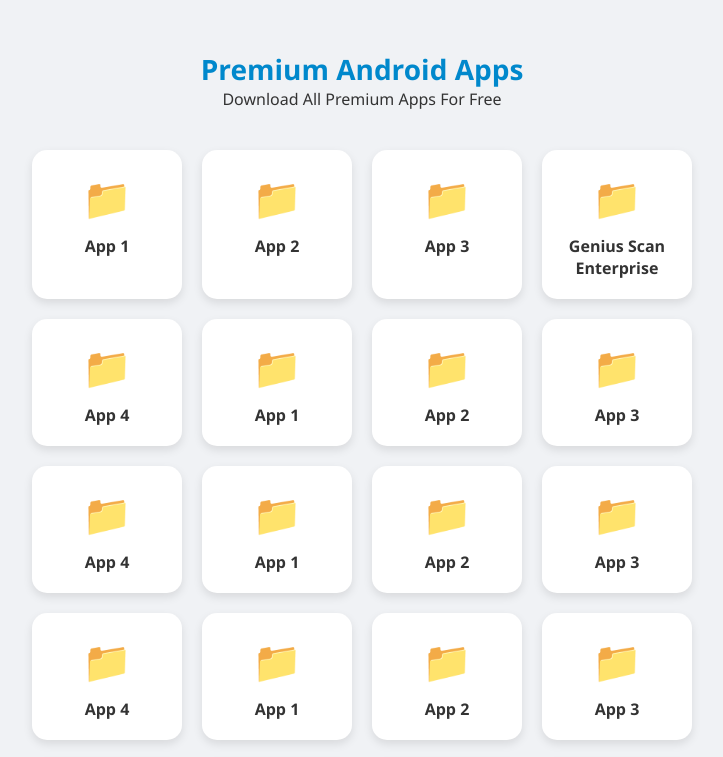
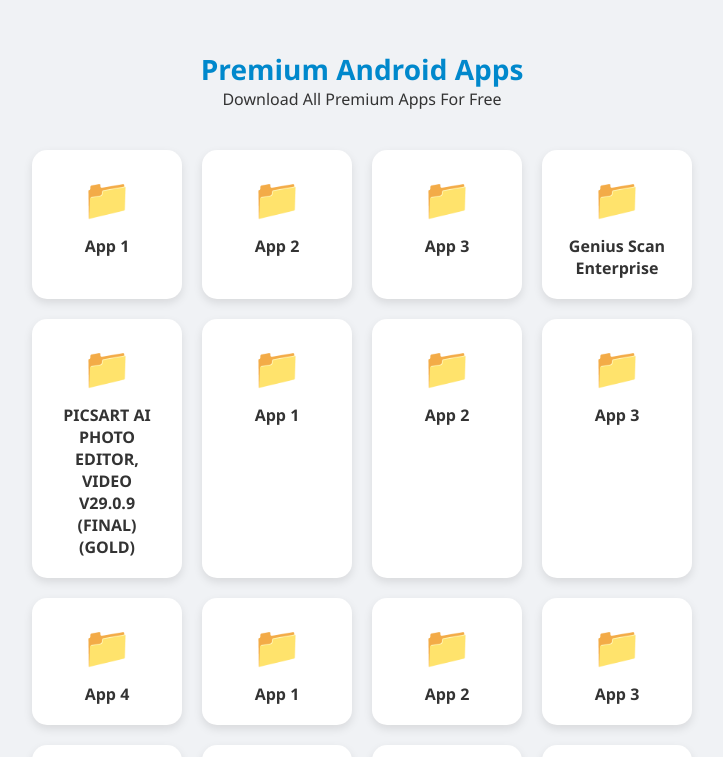
Before and after one commit to Sotto1234-max/Premium-Android-Apps, a plain HTML site: page Premium Android Apps/index.html in a window 1280 px wide. Shown: the top 757 px of the page, without its empty margins (278-1001 px from the left). Drawn offline with Linux system fonts and the light colour scheme.

Commit message:
Update index.html

```diff
--- a/Premium Android Apps/index.html
+++ b/Premium Android Apps/index.html
@@ -48,9 +48,9 @@
             <span class="app-name">Genius Scan Enterprise</span>
         </a>
 
-          <a href="./YouTube ReVanced [ Advanced ]/" class="app-card">
+          <a href="./PICSART AI PHOTO EDITOR, VIDEO V29.0.9 (FINAL) (GOLD)/" class="app-card">
             <span class="app-icon">📁</span>
-            <span class="app-name">App 4</span>
+            <span class="app-name">PICSART AI PHOTO EDITOR, VIDEO V29.0.9 (FINAL) (GOLD)</span>
         </a>
 
          <a href="./YouTube ReVanced [ Advanced ]/" class="app-card">
```
